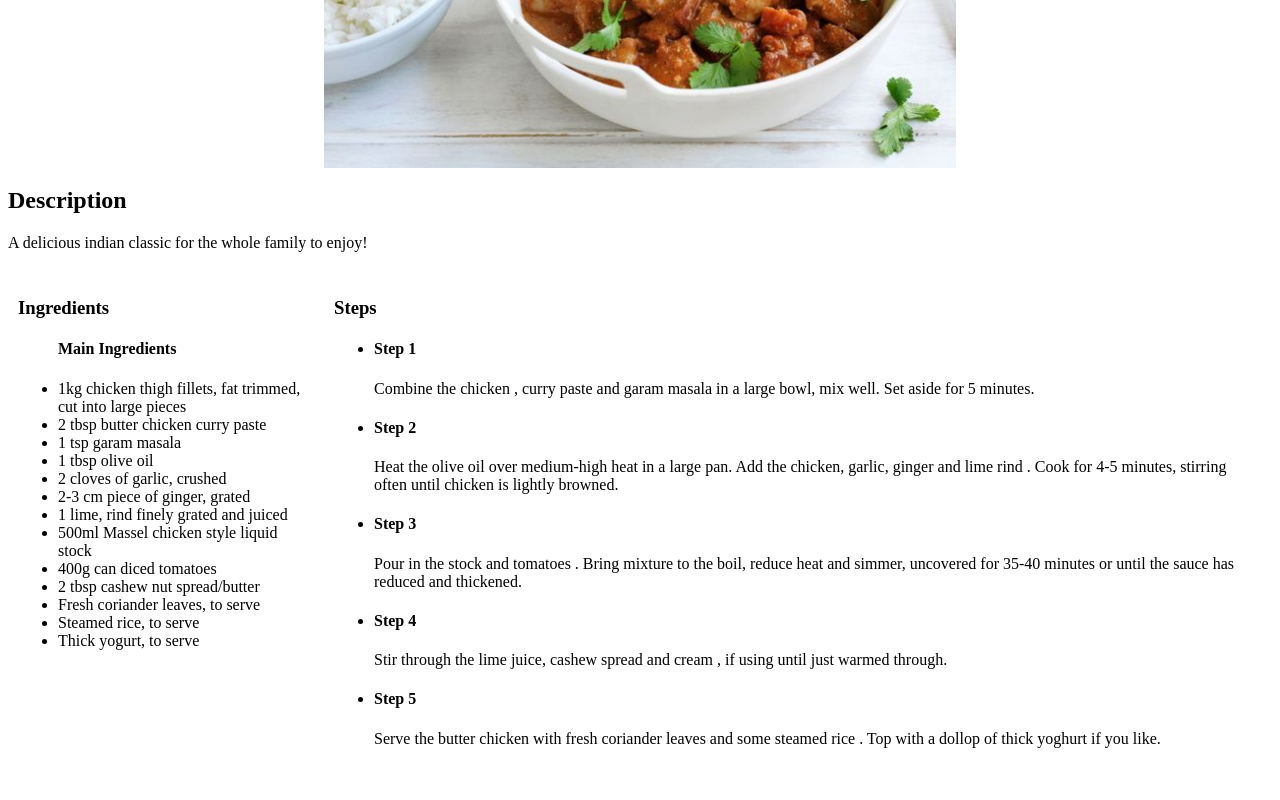
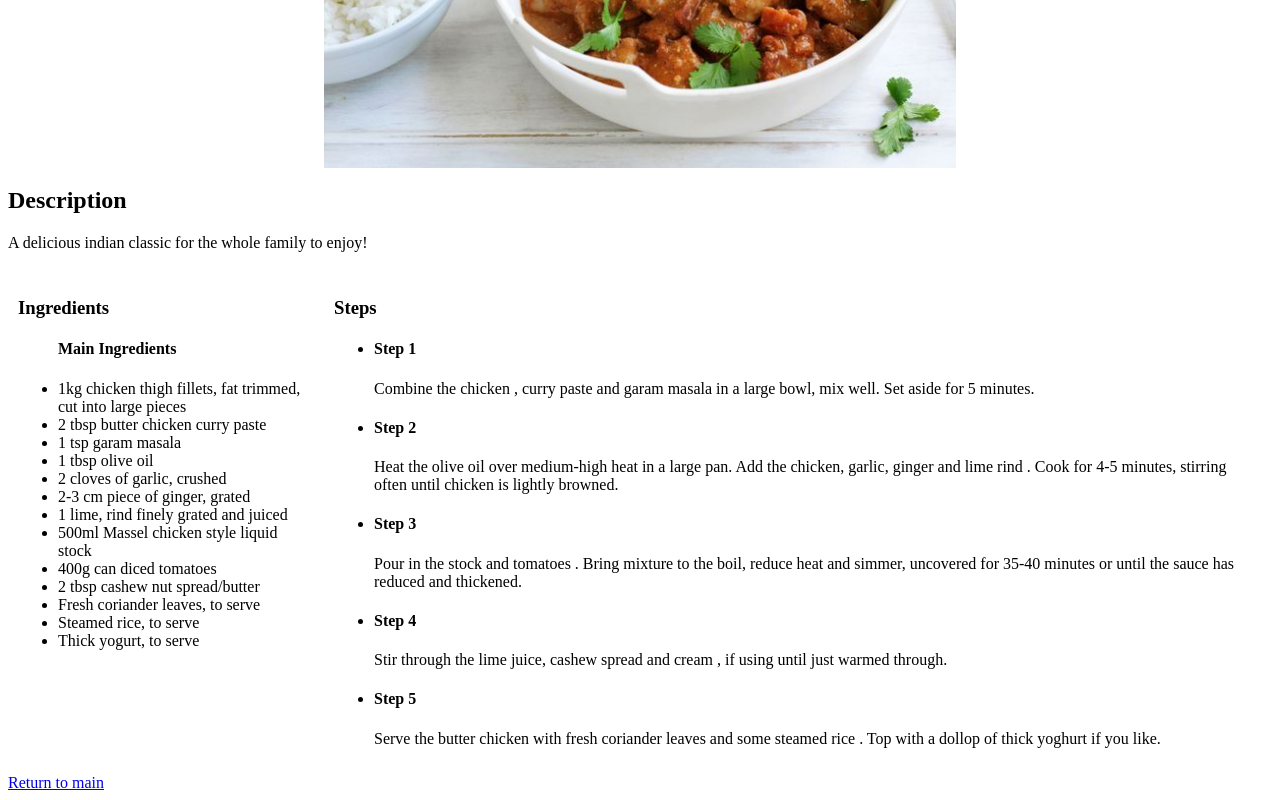
Before and after one commit to PixlRabt/odin-recipes, a plain HTML site: page recipes/butterchicken.html in a window 1280 px wide. Shown: the part 333-1133 px from the top of the page. Drawn offline with Linux system fonts and the light colour scheme.

Commit message:
Update butterchicken.html

```diff
--- a/recipes/butterchicken.html
+++ b/recipes/butterchicken.html
@@ -99,6 +99,6 @@
           </ul>
         </div>
       </div>
-
+    <a href=../index.html>Return to main</a>
 </body>
 </html>
```
